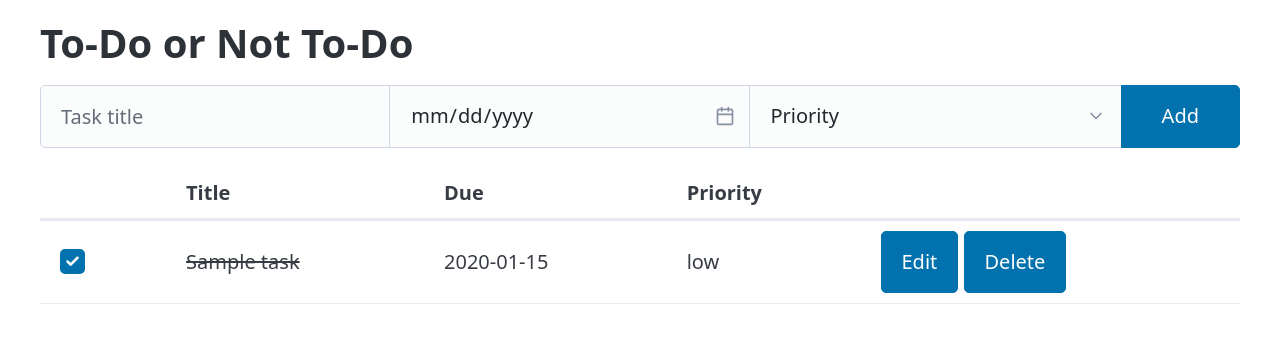
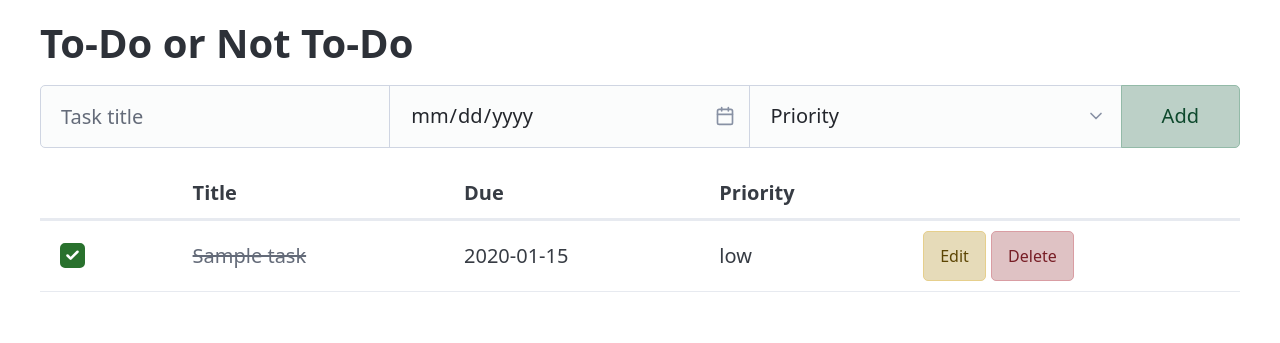
Before and after one commit to JeffMathew/todo-or-not-todo, a FastAPI app: page / in a window 1280 px wide. Shown: the top 343 px of the page. Run offline with FastAPI, Linux system fonts and the light colour scheme; tables that the repository leaves empty hold one stand-in row (values such as "Sample post"); some libraries are stand-ins or nearby versions.

Commit message:
UI changes for task items
- Button colours
- Button size changes
- Greying out completed tasks

```diff
--- a/app/main.py
+++ b/app/main.py
@@ -57,6 +57,7 @@ def post_task(
         request, "partials/_task_list.html", _list_context(request, session)
     )
 
+
 # Think of it as 'completing' a task. But we can also 'uncomplete' it. So it's a toggle.
 @app.post("/tasks/{task_id}/toggle")
 def toggle(request: Request, session: SessionDep, task_id: int):
--- a/app/templates/base.html
+++ b/app/templates/base.html
@@ -9,6 +9,20 @@
       href="https://cdn.jsdelivr.net/npm/@picocss/pico@2/css/pico.min.css"
     />
     <script src="https://unpkg.com/htmx.org@2"></script>
+    <style>
+      .task-title-done { color: var(--pico-muted-color); }
+      .btn-delete { background-color: #dfc2c4; border-color: #d99da3; color: #771d25; }
+      .btn-add { background-color: #bcd0c7; border-color: #93baa8; color: #0e492d; }
+      .btn-edit { background-color: #e6dbb9; border-color: #e6cf8c; color: #5c4503; }
+      .checkbox-done:checked {
+        --pico-background-color: #29712d;
+        --pico-border-color: #29712d;
+      }
+      .btn-sm {
+        font-size: 0.8rem;
+        padding: 0.6rem 0.8rem;
+      }
+    </style>
   </head>
   <body>
     <main class="container">
--- a/app/templates/partials/_task_form.html
+++ b/app/templates/partials/_task_form.html
@@ -13,6 +13,6 @@
       <option value="medium">Medium</option>
       <option value="high">High</option>
     </select>
-    <button type="submit">Add</button>
+    <button type="submit" class="btn-add">Add</button>
   </fieldset>
 </form>
--- a/app/templates/partials/_task_row.html
+++ b/app/templates/partials/_task_row.html
@@ -2,17 +2,19 @@
   <td>
     <input
       type="checkbox"
+      class="{% if task.completed %}checkbox-done{% endif %}"
       {% if task.completed %}checked{% endif %}
       hx-post="/tasks/{{ task.id }}/toggle"
       hx-target="#task-list"
       hx-swap="innerHTML"
     />
   </td>
-  <td>{% if task.completed %}<s>{{ task.title }}</s>{% else %}{{ task.title }}{% endif %}</td>
+  <td>{% if task.completed %}<s class="task-title-done">{{ task.title }}</s>{% else %}{{ task.title }}{% endif %}</td>
   <td>{{ task.due_date or "" }}</td>
   <td>{{ task.priority.value if task.priority else "" }}</td>
   <td>
     <button
+      class="btn-edit btn-sm"
       hx-get="/tasks/{{ task.id }}/edit"
       hx-target="#task-list"
       hx-swap="innerHTML"
@@ -20,6 +22,7 @@
       Edit
     </button>
     <button
+      class="btn-delete btn-sm"
       hx-delete="/tasks/{{ task.id }}"
       hx-target="#task-list"
       hx-swap="innerHTML"
--- a/app/templates/partials/_task_row_edit.html
+++ b/app/templates/partials/_task_row_edit.html
@@ -12,6 +12,7 @@
   </td>
   <td>
     <button
+      class="btn-add btn-sm"
       hx-put="/tasks/{{ task.id }}"
       hx-include="closest tr"
       hx-target="#task-list"
@@ -19,7 +20,7 @@
     >
       Save
     </button>
-    <button hx-get="/tasks" hx-target="#task-list" hx-swap="innerHTML">
+    <button class="btn-sm" hx-get="/tasks" hx-target="#task-list" hx-swap="innerHTML">
       Cancel
     </button>
   </td>
```
